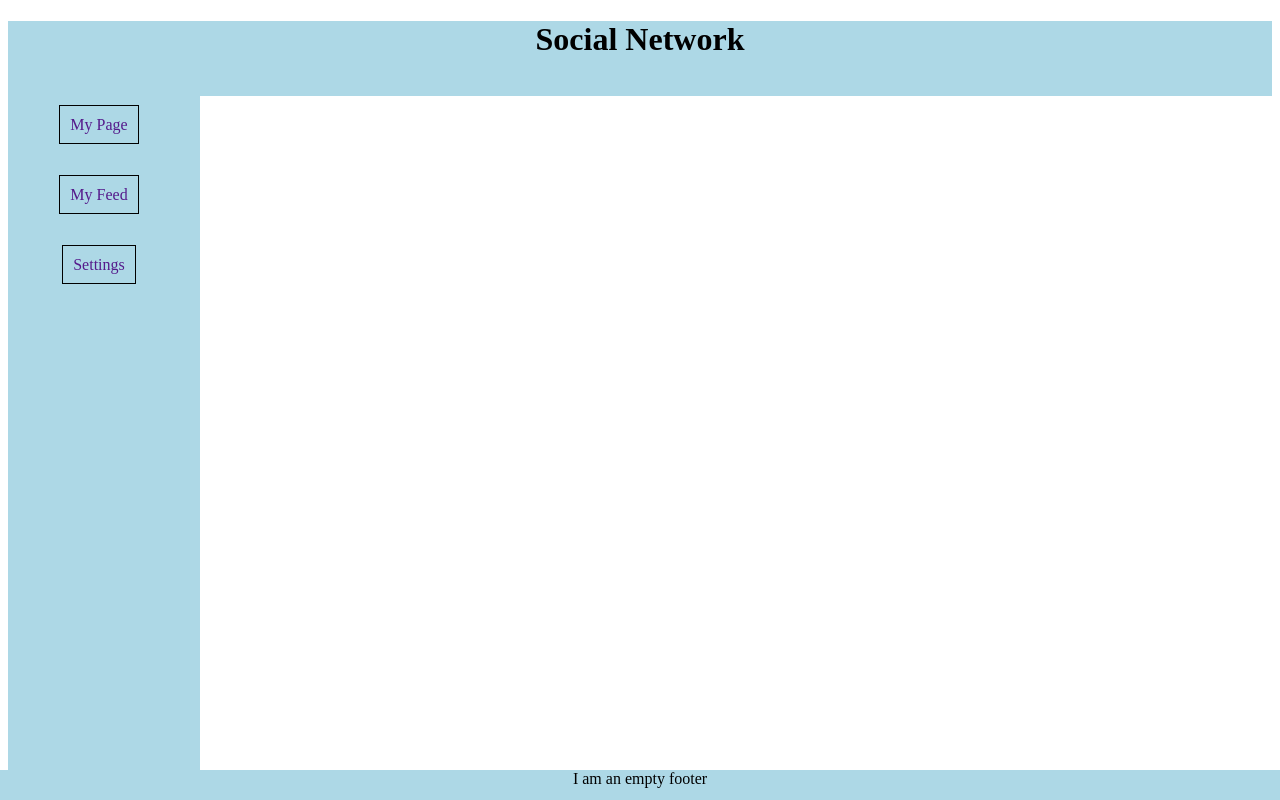
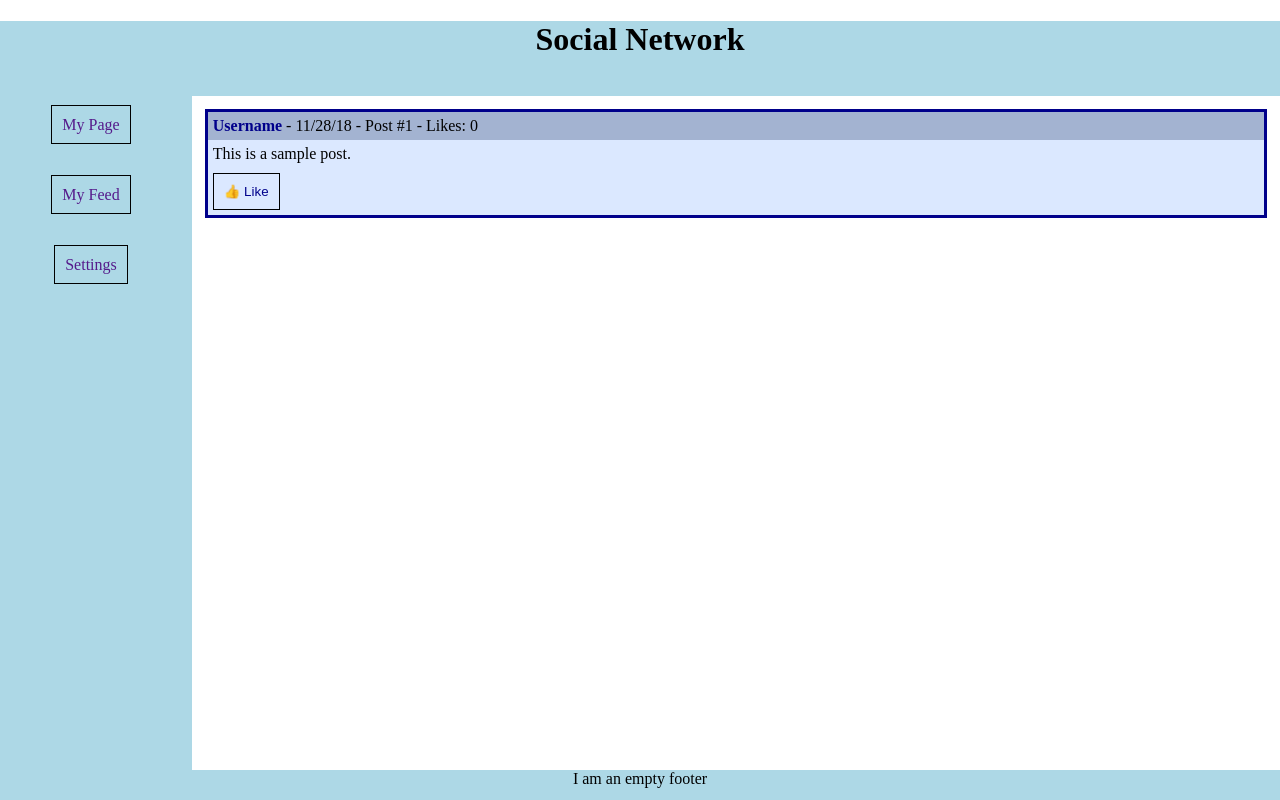
Before and after one commit to savannahpaul/WebFinalProject, a PHP site: page /home.html in a window 1280 px wide. Run offline with PHP 8.4, Linux system fonts and the light colour scheme.

Commit message:
sql file for database creation + example post
post is just a template. also feel free to update database creation to
use foreign keys, etc.

```diff
--- a/global.css
+++ b/global.css
@@ -1,3 +1,8 @@
+body{
+	margin:0px;
+	padding:0px;
+}
+
 header {
   background-color: lightblue;
   display: block;
--- a/home.css
+++ b/home.css
@@ -23,3 +23,46 @@ li{
   margin-top: 20px;
   height:50px;
 }
+
+div.post{
+	margin:1%;
+	margin-left:16%;
+	border: 3px solid darkblue;
+	background-color:#dbe8ff;
+	margin-right: 1% !important;
+}
+
+div.postheader{
+	text-align: left !important;
+	background-color:#a3b3d1;
+	margin-right: 0px !important;
+	padding:5px;
+}
+
+span.poster{
+	color: darkblue;
+	font-weight:bold;
+}
+
+div.postcontent{
+	text-align: left !important;
+	margin-right: 0px !important;
+	padding:5px;
+}
+
+div.postlikes{
+	text-align: left !important;
+	margin-right: 0px !important;
+	padding:5px;
+}
+
+button.likebutton{
+	background-color:#dbe8ff;
+	color:darkblue;
+	border: 1px solid black;
+	padding:10px;
+}
+
+button.likebutton:hover{
+	background-color:white;
+}
--- a/home.html
+++ b/home.html
@@ -17,6 +17,17 @@
           <li><a href="">Settings</a></li>
         </ul>
       </div>
+	  <div class="post">
+		<div class="postheader">
+			<span class="poster">Username</span> - 11/28/18 - Post #1 - Likes: 0
+		</div>
+		<div class="postcontent">
+			This is a sample post.
+		</div>
+		<div class="postlikes">
+			<button class="likebutton" value="1">&#128077; Like</button>
+		</div>
+	  </div>
     </body>
     <footer>
       I am an empty footer
```
Also changed, not shown: databaseCreation.sql (added, +21 -0 lines).
